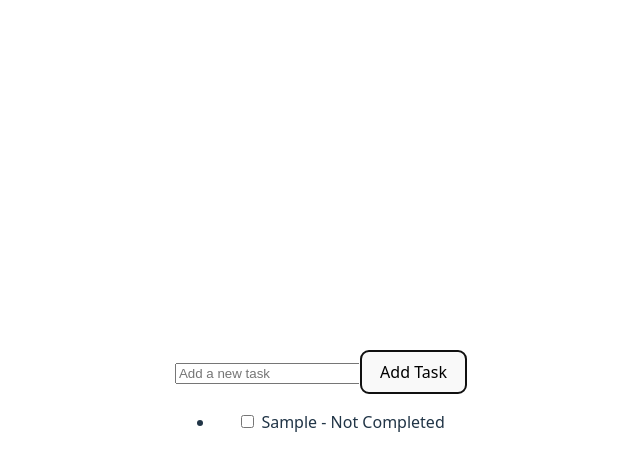
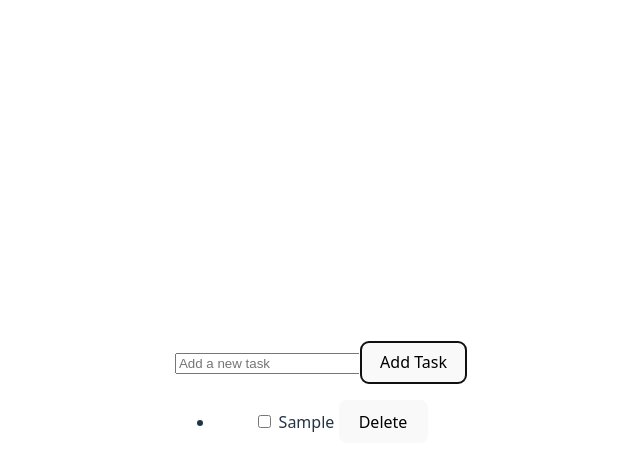
Before and after one commit to tasyamlyni/32-pbk-uts-233510145, a Vue app: page / in a window 1280 px wide. Both pictures are taken after typing "Sample" into the empty fields and a click on the button "Add Task". Shown: the top 470 px of the page, without its empty margins (319-959 px from the left). Built offline with nearby package versions, Linux system fonts and the light colour scheme.

Commit message:
delete task

```diff
--- a/src/App.vue
+++ b/src/App.vue
@@ -20,6 +20,10 @@
   task.completed == !task.completed;
 }
 
+const deleteTask = (task) => {
+  tasks.value = tasks.value.filter((t) => t.id !== task.id);
+}
+
 </script>
 
 <template>
@@ -30,7 +34,8 @@
     <ul>
       <li v-for="task in tasks" :key="task.id">
         <input type="checkbox" @change="toggleTaskCompletion(task)" v-model="task.completed" />
-        {{ task.description }} - {{ task.completed ? 'Completed' : 'Not Completed' }}
+        {{ task.description }}
+        <button @click="deleteTask(task)">Delete</button>
       </li>
     </ul>
   </div>
```
